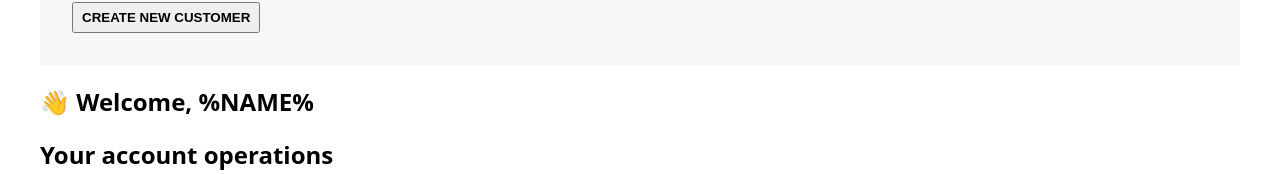
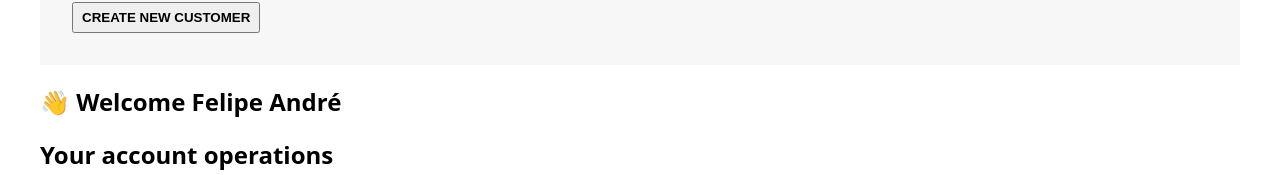
Before and after one commit to fandredev/boiterplate-redux, a React (Vite) app: page / in a window 1280 px wide. Shown: the part 295-470 px from the top of the page. Built offline with nearby package versions, Linux system fonts and the light colour scheme.

Commit message:
refactor: Update Customer component to display customer's full name dynamically using React Redux

```diff
--- a/src/features/customers/Customer.tsx
+++ b/src/features/customers/Customer.tsx
@@ -1,3 +1,9 @@
+import { useSelector } from "react-redux";
+import type { RootState } from "../../store";
+
 export default function Customer() {
-  return <h2>👋 Welcome, %NAME%</h2>;
+  const customerName = useSelector(
+    ({ customer }: RootState) => customer.fullName
+  );
+  return <h2>👋 Welcome {customerName}</h2>;
 }
```
